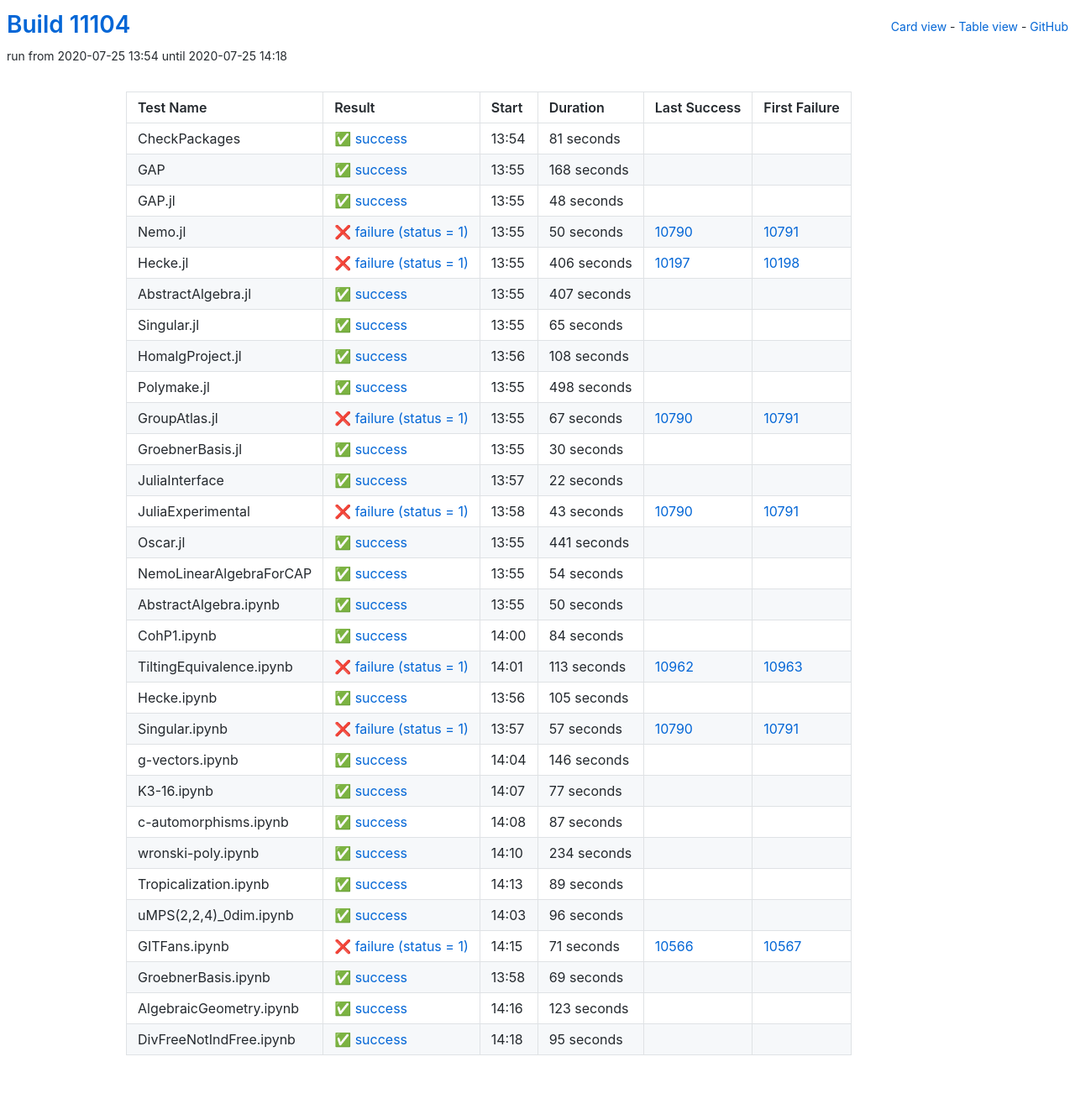
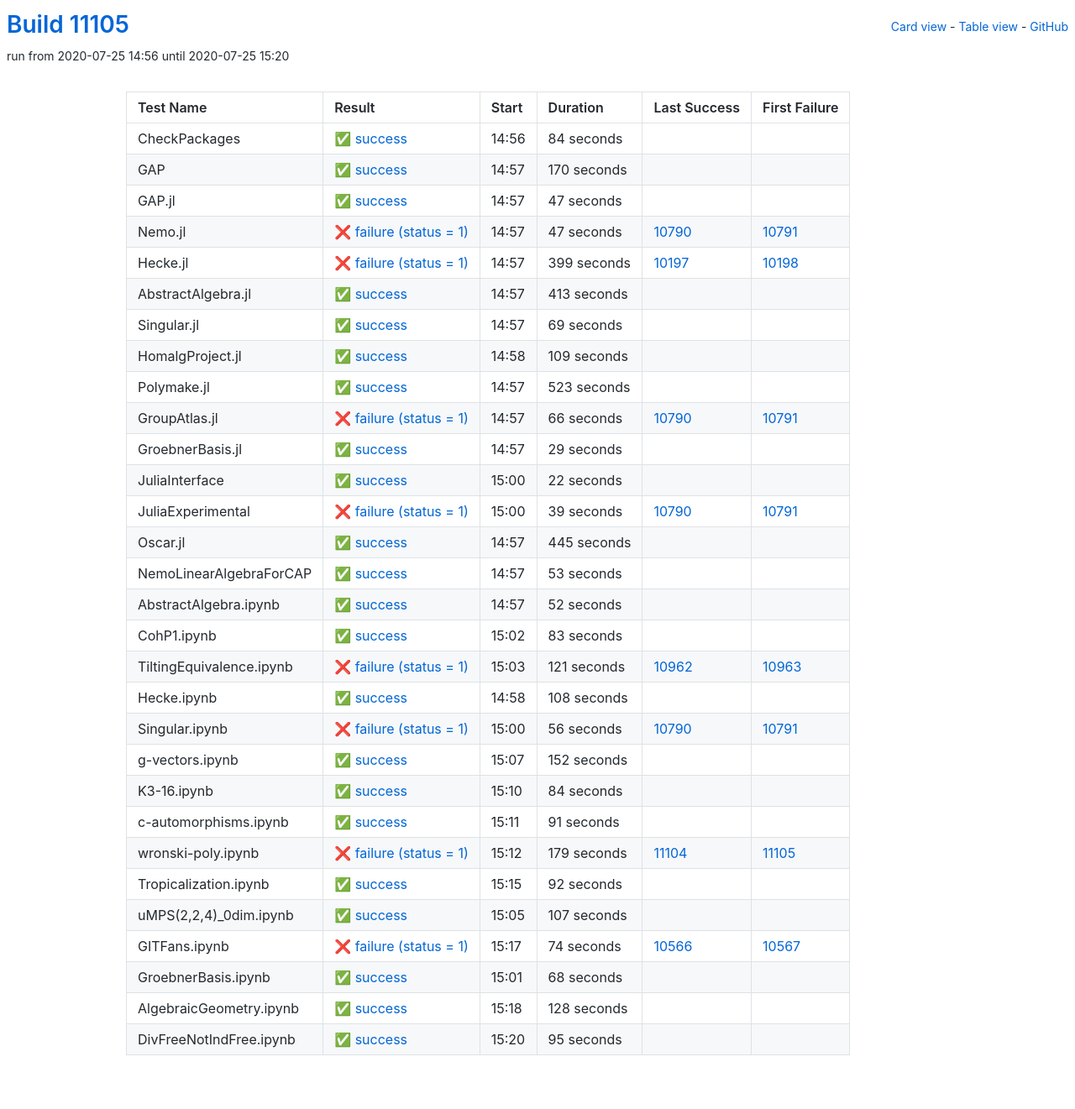
Before and after one commit to oscar-system/oscar-ci-status, a Jekyll site: the page built from table.html, in a window 1280 px wide. Shown: the whole page at 84% size. Built offline with Jekyll 4.4.1, drawn with Linux system fonts in a browser that asks for light colours.

Commit message:
Build #11105

```diff
--- a/_data/ci.yml
+++ b/_data/ci.yml
@@ -1,6 +1,6 @@
 ---
-build: 11104
-build_url: https://oscarci.mathematik.uni-kl.de/job/oscar/11104/
+build: 11105
+build_url: https://oscarci.mathematik.uni-kl.de/job/oscar/11105/
 job: oscar
 organization: oscar-system
 repo: oscar-ci-status
@@ -8,140 +8,140 @@
 tests:
 - name: CheckPackages
   id: checkpackages
-  log: https://oscarci.mathematik.uni-kl.de/job/oscar/11104/artifact/logs/build-11104/CheckPackages.log
-  start: 2020-07-25 13:54
+  log: https://oscarci.mathematik.uni-kl.de/job/oscar/11105/artifact/logs/build-11105/CheckPackages.log
+  start: 2020-07-25 14:56
   success: true
   exitcode: 0
   status: success
-  duration: 81
+  duration: 84
   last_success: false
   last_success_url:
   first_failure: false
   first_failure_url:
 - name: GAP
   id: gap
-  log: https://oscarci.mathematik.uni-kl.de/job/oscar/11104/artifact/logs/build-11104/GAP.log
-  start: 2020-07-25 13:55
+  log: https://oscarci.mathematik.uni-kl.de/job/oscar/11105/artifact/logs/build-11105/GAP.log
+  start: 2020-07-25 14:57
   success: true
   exitcode: 0
   status: success
-  duration: 168
+  duration: 170
   last_success: false
   last_success_url:
   first_failure: false
   first_failure_url:
 - name: GAP.jl
   id: gap-jl
-  log: https://oscarci.mathematik.uni-kl.de/job/oscar/11104/artifact/logs/build-11104/GAP.jl.log
-  start: 2020-07-25 13:55
+  log: https://oscarci.mathematik.uni-kl.de/job/oscar/11105/artifact/logs/build-11105/GAP.jl.log
+  start: 2020-07-25 14:57
   success: true
   exitcode: 0
   status: success
-  duration: 48
+  duration: 47
   last_success: false
   last_success_url:
   first_failure: false
   first_failure_url:
 - name: Nemo.jl
   id: nemo-jl
-  log: https://oscarci.mathematik.uni-kl.de/job/oscar/11104/artifact/logs/build-11104/Nemo.jl.log
-  start: 2020-07-25 13:55
+  log: https://oscarci.mathematik.uni-kl.de/job/oscar/11105/artifact/logs/build-11105/Nemo.jl.log
+  start: 2020-07-25 14:57
   success: false
   exitcode: 1
   status: failure
-  duration: 50
+  duration: 47
   last_success: 10790
   last_success_url: https://oscarci.mathematik.uni-kl.de/job/oscar/10790/
   first_failure: 10791
   first_failure_url: https://oscarci.mathematik.uni-kl.de/job/oscar/10791/
 - name: Hecke.jl
   id: hecke-jl
-  log: https://oscarci.mathematik.uni-kl.de/job/oscar/11104/artifact/logs/build-11104/Hecke.jl.log
-  start: 2020-07-25 13:55
+  log: https://oscarci.mathematik.uni-kl.de/job/oscar/11105/artifact/logs/build-11105/Hecke.jl.log
+  start: 2020-07-25 14:57
   success: false
   exitcode: 1
   status: failure
-  duration: 406
+  duration: 399
   last_success: 10197
   last_success_url: https://oscarci.mathematik.uni-kl.de/job/oscar/10197/
   first_failure: 10198
   first_failure_url: https://oscarci.mathematik.uni-kl.de/job/oscar/10198/
 - name: AbstractAlgebra.jl
   id: abstractalgebra-jl
-  log: https://oscarci.mathematik.uni-kl.de/job/oscar/11104/artifact/logs/build-11104/AbstractAlgebra.jl.log
-  start: 2020-07-25 13:55
+  log: https://oscarci.mathematik.uni-kl.de/job/oscar/11105/artifact/logs/build-11105/AbstractAlgebra.jl.log
+  start: 2020-07-25 14:57
   success: true
   exitcode: 0
   status: success
-  duration: 407
+  duration: 413
   last_success: false
   last_success_url:
   first_failure: false
   first_failure_url:
 - name: Singular.jl
   id: singular-jl
-  log: https://oscarci.mathematik.uni-kl.de/job/oscar/11104/artifact/logs/build-11104/Singular.jl.log
-  start: 2020-07-25 13:55
+  log: https://oscarci.mathematik.uni-kl.de/job/oscar/11105/artifact/logs/build-11105/Singular.jl.log
+  start: 2020-07-25 14:57
   success: true
   exitcode: 0
   status: success
-  duration: 65
+  duration: 69
   last_success: false
   last_success_url:
   first_failure: false
   first_failure_url:
 - name: HomalgProject.jl
   id: homalgproject-jl
-  log: https://oscarci.mathematik.uni-kl.de/job/oscar/11104/artifact/logs/build-11104/HomalgProject.jl.log
-  start: 2020-07-25 13:56
+  log: https://oscarci.mathematik.uni-kl.de/job/oscar/11105/artifact/logs/build-11105/HomalgProject.jl.log
+  start: 2020-07-25 14:58
   success: true
   exitcode: 0
   status: success
-  duration: 108
+  duration: 109
   last_success: false
   last_success_url:
   first_failure: false
   first_failure_url:
 - name: Polymake.jl
   id: polymake-jl
-  log: https://oscarci.mathematik.uni-kl.de/job/oscar/11104/artifact/logs/build-11104/Polymake.jl.log
-  start: 2020-07-25 13:55
+  log: https://oscarci.mathematik.uni-kl.de/job/oscar/11105/artifact/logs/build-11105/Polymake.jl.log
+  start: 2020-07-25 14:57
   success: true
   exitcode: 0
   status: success
-  duration: 498
+  duration: 523
   last_success: false
   last_success_url:
   first_failure: false
   first_failure_url:
 - name: GroupAtlas.jl
   id: groupatlas-jl
-  log: https://oscarci.mathematik.uni-kl.de/job/oscar/11104/artifact/logs/build-11104/GroupAtlas.jl.log
-  start: 2020-07-25 13:55
+  log: https://oscarci.mathematik.uni-kl.de/job/oscar/11105/artifact/logs/build-11105/GroupAtlas.jl.log
+  start: 2020-07-25 14:57
   success: false
   exitcode: 1
   status: failure
-  duration: 67
+  duration: 66
   last_success: 10790
   last_success_url: https://oscarci.mathematik.uni-kl.de/job/oscar/10790/
   first_failure: 10791
   first_failure_url: https://oscarci.mathematik.uni-kl.de/job/oscar/10791/
 - name: GroebnerBasis.jl
   id: groebnerbasis-jl
-  log: https://oscarci.mathematik.uni-kl.de/job/oscar/11104/artifact/logs/build-11104/GroebnerBasis.jl.log
-  start: 2020-07-25 13:55
+  log: https://oscarci.mathematik.uni-kl.de/job/oscar/11105/artifact/logs/build-11105/GroebnerBasis.jl.log
+  start: 2020-07-25 14:57
   success: true
   exitcode: 0
   status: success
-  duration: 30
+  duration: 29
   last_success: false
   last_success_url:
   first_failure: false
   first_failure_url:
 - name: JuliaInterface
   id: juliainterface
-  log: https://oscarci.mathematik.uni-kl.de/job/oscar/11104/artifact/logs/build-11104/JuliaInterface.log
-  start: 2020-07-25 13:57
+  log: https://oscarci.mathematik.uni-kl.de/job/oscar/11105/artifact/logs/build-11105/JuliaInterface.log
+  start: 2020-07-25 15:00
   success: true
   exitcode: 0
   status: success
@@ -152,56 +152,116 @@
   first_failure_url:
 - name: JuliaExperimental
   id: juliaexperimental
-  log: https://oscarci.mathematik.uni-kl.de/job/oscar/11104/artifact/logs/build-11104/JuliaExperimental.log
-  start: 2020-07-25 13:58
+  log: https://oscarci.mathematik.uni-kl.de/job/oscar/11105/artifact/logs/build-11105/JuliaExperimental.log
+  start: 2020-07-25 15:00
   success: false
   exitcode: 1
   status: failure
-  duration: 43
+  duration: 39
   last_success: 10790
   last_success_url: https://oscarci.mathematik.uni-kl.de/job/oscar/10790/
   first_failure: 10791
   first_failure_url: https://oscarci.mathematik.uni-kl.de/job/oscar/10791/
 - name: Oscar.jl
   id: oscar-jl
-  log: https://oscarci.mathematik.uni-kl.de/job/oscar/11104/artifact/logs/build-11104/Oscar.jl.log
-  start: 2020-07-25 13:55
+  log: https://oscarci.mathematik.uni-kl.de/job/oscar/11105/artifact/logs/build-11105/Oscar.jl.log
+  start: 2020-07-25 14:57
   success: true
   exitcode: 0
   status: success
-  duration: 441
+  duration: 445
   last_success: false
   last_success_url:
   first_failure: false
   first_failure_url:
 - name: NemoLinearAlgebraForCAP
   id: nemolinearalgebraforcap
-  log: https://oscarci.mathematik.uni-kl.de/job/oscar/11104/artifact/logs/build-11104/NemoLinearAlgebraForCAP.log
-  start: 2020-07-25 13:55
+  log: https://oscarci.mathematik.uni-kl.de/job/oscar/11105/artifact/logs/build-11105/NemoLinearAlgebraForCAP.log
+  start: 2020-07-25 14:57
   success: true
   exitcode: 0
   status: success
-  duration: 54
+  duration: 53
   last_success: false
   last_success_url:
   first_failure: false
   first_failure_url:
 - name: AbstractAlgebra.ipynb
   id: abstractalgebra-ipynb
-  log: https://oscarci.mathematik.uni-kl.de/job/oscar/11104/artifact/logs/build-11104/AbstractAlgebra.ipynb.log
-  start: 2020-07-25 13:55
+  log: https://oscarci.mathematik.uni-kl.de/job/oscar/11105/artifact/logs/build-11105/AbstractAlgebra.ipynb.log
+  start: 2020-07-25 14:57
   success: true
   exitcode: 0
   status: success
-  duration: 50
+  duration: 52
   last_success: false
   last_success_url:
   first_failure: false
   first_failure_url:
 - name: CohP1.ipynb
   id: cohp1-ipynb
-  log: https://oscarci.mathematik.uni-kl.de/job/oscar/11104/artifact/logs/build-11104/CohP1.ipynb.log
-  start: 2020-07-25 14:00
+  log: https://oscarci.mathematik.uni-kl.de/job/oscar/11105/artifact/logs/build-11105/CohP1.ipynb.log
+  start: 2020-07-25 15:02
+  success: true
+  exitcode: 0
+  status: success
+  duration: 83
+  last_success: false
+  last_success_url:
+  first_failure: false
+  first_failure_url:
+- name: TiltingEquivalence.ipynb
+  id: tiltingequivalence-ipynb
+  log: https://oscarci.mathematik.uni-kl.de/job/oscar/11105/artifact/logs/build-11105/TiltingEquivalence.ipynb.log
+  start: 2020-07-25 15:03
+  success: false
+  exitcode: 1
+  status: failure
+  duration: 121
+  last_success: 10962
+  last_success_url: https://oscarci.mathematik.uni-kl.de/job/oscar/10962/
+  first_failure: 10963
+  first_failure_url: https://oscarci.mathematik.uni-kl.de/job/oscar/10963/
+- name: Hecke.ipynb
+  id: hecke-ipynb
+  log: https://oscarci.mathematik.uni-kl.de/job/oscar/11105/artifact/logs/build-11105/Hecke.ipynb.log
+  start: 2020-07-25 14:58
+  success: true
+  exitcode: 0
+  status: success
+  duration: 108
+  last_success: false
+  last_success_url:
+  first_failure: false
+  first_failure_url:
+- name: Singular.ipynb
+  id: singular-ipynb
+  log: https://oscarci.mathematik.uni-kl.de/job/oscar/11105/artifact/logs/build-11105/Singular.ipynb.log
+  start: 2020-07-25 15:00
+  success: false
+  exitcode: 1
+  status: failure
+  duration: 56
+  last_success: 10790
+  last_success_url: https://oscarci.mathematik.uni-kl.de/job/oscar/10790/
+  first_failure: 10791
+  first_failure_url: https://oscarci.mathematik.uni-kl.de/job/oscar/10791/
+- name: g-vectors.ipynb
+  id: g-vectors-ipynb
+  log: https://oscarci.mathematik.uni-kl.de/job/oscar/11105/artifact/logs/build-11105/g-vectors.ipynb.log
+  start: 2020-07-25 15:07
+  success: true
+  exitcode: 0
+  status: success
+  duration: 152
+  last_success: false
+  last_success_url:
+  first_failure: false
+  first_failure_url:
+- name: K3-16.ipynb
+  id: k3-16-ipynb
+  log: https://oscarci.mathematik.uni-kl.de/job/oscar/11105/artifact/logs/build-11105/K3-16.ipynb.log
+  start: 2020-07-25 15:10
   success: true
   exitcode: 0
   status: success
@@ -210,154 +270,94 @@
   last_success_url:
   first_failure: false
   first_failure_url:
-- name: TiltingEquivalence.ipynb
-  id: tiltingequivalence-ipynb
-  log: https://oscarci.mathematik.uni-kl.de/job/oscar/11104/artifact/logs/build-11104/TiltingEquivalence.ipynb.log
-  start: 2020-07-25 14:01
-  success: false
-  exitcode: 1
-  status: failure
-  duration: 113
-  last_success: 10962
-  last_success_url: https://oscarci.mathematik.uni-kl.de/job/oscar/10962/
-  first_failure: 10963
-  first_failure_url: https://oscarci.mathematik.uni-kl.de/job/oscar/10963/
-- name: Hecke.ipynb
-  id: hecke-ipynb
-  log: https://oscarci.mathematik.uni-kl.de/job/oscar/11104/artifact/logs/build-11104/Hecke.ipynb.log
-  start: 2020-07-25 13:56
+- name: c-automorphisms.ipynb
+  id: c-automorphisms-ipynb
+  log: https://oscarci.mathematik.uni-kl.de/job/oscar/11105/artifact/logs/build-11105/c-automorphisms.ipynb.log
+  start: 2020-07-25 15:11
   success: true
   exitcode: 0
   status: success
-  duration: 105
-  last_success: false
-  last_success_url:
-  first_failure: false
-  first_failure_url:
-- name: Singular.ipynb
-  id: singular-ipynb
-  log: https://oscarci.mathematik.uni-kl.de/job/oscar/11104/artifact/logs/build-11104/Singular.ipynb.log
-  start: 2020-07-25 13:57
-  success: false
-  exitcode: 1
-  status: failure
-  duration: 57
-  last_success: 10790
-  last_success_url: https://oscarci.mathematik.uni-kl.de/job/oscar/10790/
-  first_failure: 10791
-  first_failure_url: https://oscarci.mathematik.uni-kl.de/job/oscar/10791/
-- name: g-vectors.ipynb
-  id: g-vectors-ipynb
-  log: https://oscarci.mathematik.uni-kl.de/job/oscar/11104/artifact/logs/build-11104/g-vectors.ipynb.log
-  start: 2020-07-25 14:04
-  success: true
-  exitcode: 0
-  status: success
-  duration: 146
-  last_success: false
-  last_success_url:
-  first_failure: false
-  first_failure_url:
-- name: K3-16.ipynb
-  id: k3-16-ipynb
-  log: https://oscarci.mathematik.uni-kl.de/job/oscar/11104/artifact/logs/build-11104/K3-16.ipynb.log
-  start: 2020-07-25 14:07
-  success: true
-  exitcode: 0
-  status: success
-  duration: 77
-  last_success: false
-  last_success_url:
-  first_failure: false
-  first_failure_url:
-- name: c-automorphisms.ipynb
-  id: c-automorphisms-ipynb
-  log: https://oscarci.mathematik.uni-kl.de/job/oscar/11104/artifact/logs/build-11104/c-automorphisms.ipynb.log
-  start: 2020-07-25 14:08
-  success: true
-  exitcode: 0
-  status: success
-  duration: 87
+  duration: 91
   last_success: false
   last_success_url:
   first_failure: false
   first_failure_url:
 - name: wronski-poly.ipynb
   id: wronski-poly-ipynb
-  log: https://oscarci.mathematik.uni-kl.de/job/oscar/11104/artifact/logs/build-11104/wronski-poly.ipynb.log
-  start: 2020-07-25 14:10
+  log: https://oscarci.mathematik.uni-kl.de/job/oscar/11105/artifact/logs/build-11105/wronski-poly.ipynb.log
+  start: 2020-07-25 15:12
+  success: false
+  exitcode: 1
+  status: failure
+  duration: 179
+  last_success: 11104
+  last_success_url: https://oscarci.mathematik.uni-kl.de/job/oscar/11104/
+  first_failure: 11105
+  first_failure_url: https://oscarci.mathematik.uni-kl.de/job/oscar/11105/
+- name: Tropicalization.ipynb
+  id: tropicalization-ipynb
+  log: https://oscarci.mathematik.uni-kl.de/job/oscar/11105/artifact/logs/build-11105/Tropicalization.ipynb.log
+  start: 2020-07-25 15:15
   success: true
   exitcode: 0
   status: success
-  duration: 234
-  last_success: false
-  last_success_url:
-  first_failure: false
-  first_failure_url:
-- name: Tropicalization.ipynb
-  id: tropicalization-ipynb
-  log: https://oscarci.mathematik.uni-kl.de/job/oscar/11104/artifact/logs/build-11104/Tropicalization.ipynb.log
-  start: 2020-07-25 14:13
-  success: true
-  exitcode: 0
-  status: success
-  duration: 89
+  duration: 92
   last_success: false
   last_success_url:
   first_failure: false
   first_failure_url:
 - name: uMPS(2,2,4)_0dim.ipynb
   id: umps-2-2-4-0dim-ipynb
-  log: https://oscarci.mathematik.uni-kl.de/job/oscar/11104/artifact/logs/build-11104/uMPS-2-2-4-_0dim.ipynb.log
-  start: 2020-07-25 14:03
+  log: https://oscarci.mathematik.uni-kl.de/job/oscar/11105/artifact/logs/build-11105/uMPS-2-2-4-_0dim.ipynb.log
+  start: 2020-07-25 15:05
   success: true
   exitcode: 0
   status: success
-  duration: 96
+  duration: 107
   last_success: false
   last_success_url:
   first_failure: false
   first_failure_url:
 - name: GITFans.ipynb
   id: gitfans-ipynb
-  log: https://oscarci.mathematik.uni-kl.de/job/oscar/11104/artifact/logs/build-11104/GITFans.ipynb.log
-  start: 2020-07-25 14:15
+  log: https://oscarci.mathematik.uni-kl.de/job/oscar/11105/artifact/logs/build-11105/GITFans.ipynb.log
+  start: 2020-07-25 15:17
   success: false
   exitcode: 1
   status: failure
-  duration: 71
+  duration: 74
   last_success: 10566
   last_success_url: https://oscarci.mathematik.uni-kl.de/job/oscar/10566/
   first_failure: 10567
   first_failure_url: https://oscarci.mathematik.uni-kl.de/job/oscar/10567/
 - name: GroebnerBasis.ipynb
   id: groebnerbasis-ipynb
-  log: https://oscarci.mathematik.uni-kl.de/job/oscar/11104/artifact/logs/build-11104/GroebnerBasis.ipynb.log
-  start: 2020-07-25 13:58
+  log: https://oscarci.mathematik.uni-kl.de/job/oscar/11105/artifact/logs/build-11105/GroebnerBasis.ipynb.log
+  start: 2020-07-25 15:01
   success: true
   exitcode: 0
   status: success
-  duration: 69
+  duration: 68
   last_success: false
   last_success_url:
   first_failure: false
   first_failure_url:
 - name: AlgebraicGeometry.ipynb
   id: algebraicgeometry-ipynb
-  log: https://oscarci.mathematik.uni-kl.de/job/oscar/11104/artifact/logs/build-11104/AlgebraicGeometry.ipynb.log
-  start: 2020-07-25 14:16
+  log: https://oscarci.mathematik.uni-kl.de/job/oscar/11105/artifact/logs/build-11105/AlgebraicGeometry.ipynb.log
+  start: 2020-07-25 15:18
   success: true
   exitcode: 0
   status: success
-  duration: 123
+  duration: 128
   last_success: false
   last_success_url:
   first_failure: false
   first_failure_url:
 - name: DivFreeNotIndFree.ipynb
   id: divfreenotindfree-ipynb
-  log: https://oscarci.mathematik.uni-kl.de/job/oscar/11104/artifact/logs/build-11104/DivFreeNotIndFree.ipynb.log
-  start: 2020-07-25 14:18
+  log: https://oscarci.mathematik.uni-kl.de/job/oscar/11105/artifact/logs/build-11105/DivFreeNotIndFree.ipynb.log
+  start: 2020-07-25 15:20
   success: true
   exitcode: 0
   status: success
```
Also changed, not shown: README.md.
